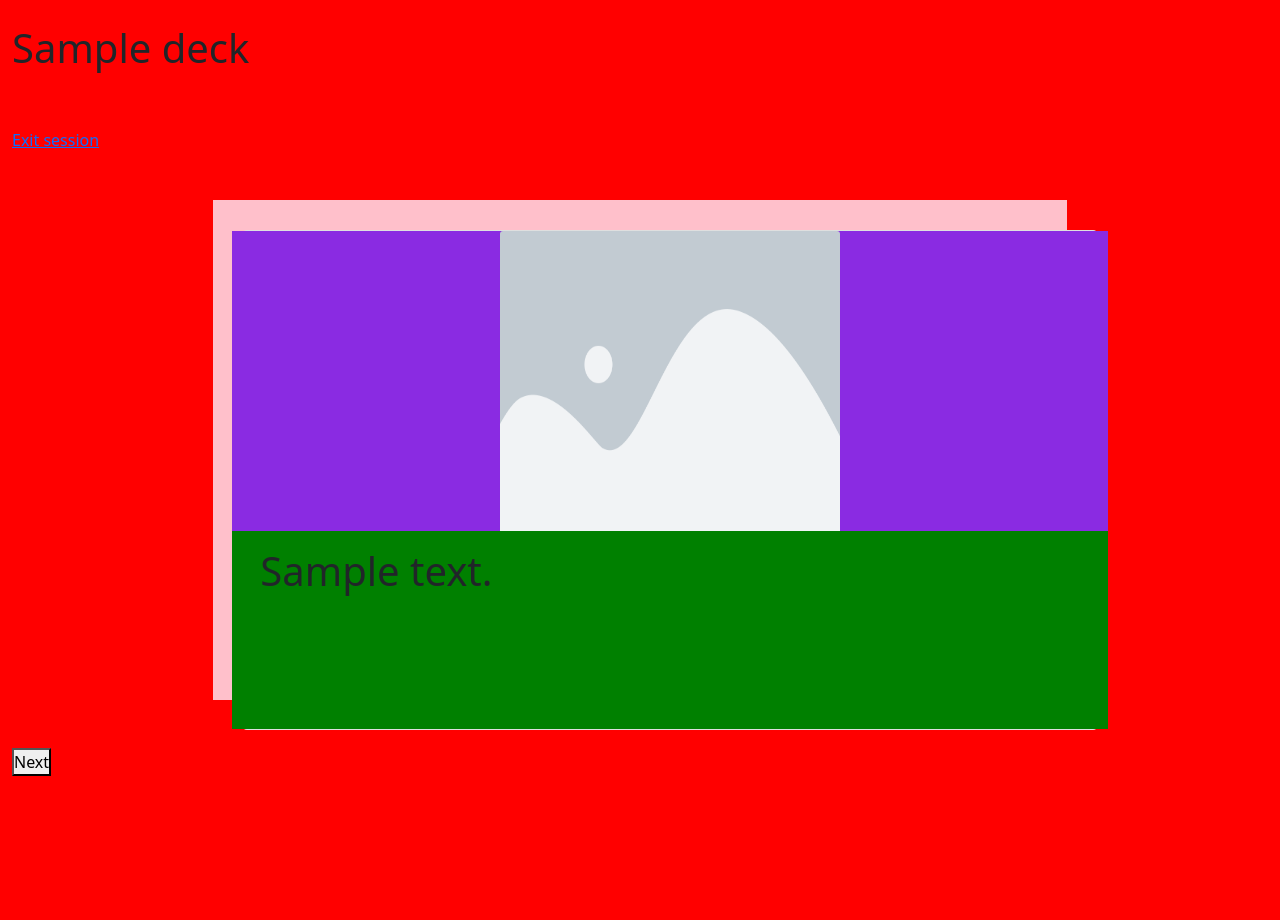
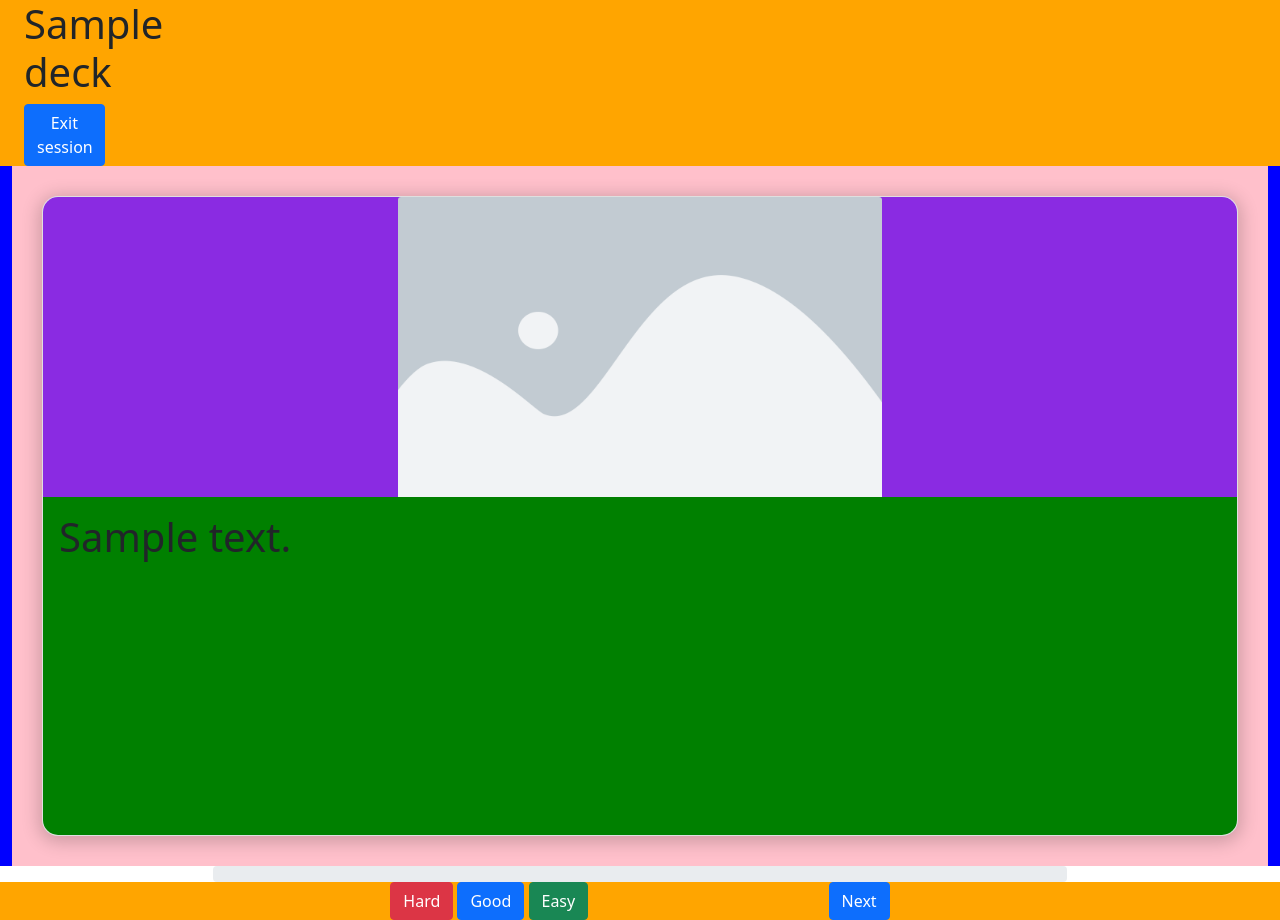
Before and after one commit to pamelamor/studybit, a Flask app: page /study-session/1 in a window 1280 px wide. Before the commit the page ends 776 px from the top, so only its background shows below. Run offline with Flask 2, Linux system fonts and the light colour scheme; tables that the repository leaves empty hold one stand-in row (values such as "Sample post").

Commit message:
Deck update form, and stydu session button flip = complete

```diff
--- a/server.py
+++ b/server.py
@@ -32,19 +32,19 @@ app.secret_key = "dev"
 app.jinja_env.undefined = StrictUndefined
 
 ###################################################### TWILIO API
-client = Client(ACCOUNT_SID, AUTH_TOKEN)
-print(repr(datetime.utcnow()))
+# client = Client(ACCOUNT_SID, AUTH_TOKEN)
+# print(repr(datetime.utcnow()))
 
-message = client.messages \
-    .create(
-         messaging_service_sid = 'MG1226bd960a44a56fe787f2dc71c59d46',
-         body = 'It works!',
-         send_at = datetime(2023, 4, 25, 15, 00, 00),
-         schedule_type = 'fixed',
-         to = MY_NUM
-     )
+# message = client.messages \
+#     .create(
+#          messaging_service_sid = 'MG1226bd960a44a56fe787f2dc71c59d46',
+#          body = 'It works!',
+#          send_at = datetime(2023, 4, 25, 15, 00, 00),
+#          schedule_type = 'fixed',
+#          to = MY_NUM
+#      )
 
-print(message.sid)
+# print(message.sid)
 
 ###################################################### SIGNIN/UP ROUTES
 @app.route('/')
@@ -203,35 +203,31 @@ def edit_deck(deck_id):
         return render_template('customizer.html', flashcards=flashcards, deck=deck, fonts=fonts)
 
 
-    #BLOCK#3: Allow for th user to send singular field data while leaving the rest empty.
-    # elif request.method == 'POST':
+    #BLOCK#3: Allow for the user to send singular field data while leaving the rest empty.
+    elif request.method == 'POST':
 
-    #     deck_name = request.form.get('deck_name')
-    #     print(deck_name)
-    #     print("******************************************")
-    #     print(request.form.get('deck_img'))
-    #     print("******************************************")
-    #     # img_file = request.files['deck_img']
-    #     # print(img_file)
-    #     # print("******************************************")
+        deck_name = request.form.get('deck_name')
+        img_file = request.files['deck_img']
 
-    #     # result = cloudinary.uploader.upload(img_file, api_key=CLOUDINARY_KEY,
-    #     #                                 api_secret=CLOUDINARY_SECRET,
-    #     #                                 cloud_name=CLOUDINARY_NAME)
-    #     # deck_img_url = result['secure_url']
-    #     deck_img_url = None
+        if img_file.filename == "dummyfile.png":
 
+            deck = crud.get_deck_by_id(deck_id)
+            deck_img_url = deck.deck_img_url
 
-    #     deck_font = request.form.get('deck_font')
-    #     print(deck_font)
-    #     print("******************************************")
-    #     deck_font_color = request.form.get('deck_font_color')
-    #     print(deck_font_color)
-    #     print("******************************************")
-    #     crud.update_deck_by_id(deck_id,deck_name,deck_img_url, deck_font, deck_font_color)
+        else:
 
-    #     return jsonify({'deck_name': deck_name, "deck_img_url": deck_img_url, "deck_font": deck_font,
-    #                     "deck_font_color": deck_font_color})
+            result = cloudinary.uploader.upload(img_file,
+                                            api_key=CLOUDINARY_KEY,
+                                            api_secret=CLOUDINARY_SECRET,
+                                            cloud_name=CLOUDINARY_NAME)
+            deck_img_url = result['secure_url']
+
+        deck_font = request.form.get('deck_font')
+        deck_font_color = request.form.get('deck_font_color')
+        crud.update_deck_by_id(deck_id,deck_name,deck_img_url, deck_font, deck_font_color)
+
+        return jsonify({'deck_name': deck_name, "deck_img_url": deck_img_url, "deck_font": deck_font,
+                        "deck_font_color": deck_font_color})
 
 
 #BLOCK#2: Create a flashcard asynchrounously with AJAX.
@@ -300,7 +296,7 @@ def study_session(deck_id):
         flashcards = crud.get_flashcards_by_deck(deck_id)
 
         i = int(request.json.get('i'))
-        if i-1 < -len(flashcards):
+        if i - 1 < -len(flashcards):
 
             return jsonify({'msg': "Finished!"})
         else:
--- a/static/styles.css
+++ b/static/styles.css
@@ -16,27 +16,34 @@
 }
 
 .card-container{
-    perspective: 200rem;
-    position: relative;
-    height:500px;
+    height:700px;
+    width:1300px
 }
 
-.card-container:hover .card-front{
+.card_inner{
+    width: 100%;
+    height: 100%;
+    transition: transform 1s;
+    transform-style: preserve-3d;
+    cursor: pointer;
+    position: relative;
+}
+
+.card_inner.is-flipped{
     transform: rotateY(180deg);
 }
 
-.card-container:hover .card-back{
-    transform: rotateY(0deg);
+.card_inner > .card{
+    position: absolute;
+    width: 100%;
+    height: 100%;
+    -webkit-backface-visibility: hidden;
+    backface-visibility: hidden;
+    overflow: hidden;
+    border-radius: 16px;
+    box-shadow: 0px 3px 18px 3px rgba(0,0,0, 0.2);
 }
 
 .card-back{
     transform: rotateY(180deg);
 }
-
-.card-container > .card{
-    transition: all 0.9s;
-    height: 100%;
-    width: 100%;
-    position: absolute;
-    backface-visibility: hidden;
-}
--- a/templates/customizer.html
+++ b/templates/customizer.html
@@ -47,12 +47,12 @@
             </div>
 
             <div class="row" id="deck-form" style="background-color: lightsalmon;">
-                <div class="col-6">
+                <div class="col-6" >
                     <img id="uploaded_image" src="{{deck.deck_img_url}}" width="500" height="300"/><br>
                 </div>
                 <form class="update-deck" id={{deck.deck_id}} enctype="multipart/form-data" method="POST">
                     Deck name: <input type="text" id="deck_name" name="deck_name_" value="{{deck.deck_name}}" placeholder={{deck.deck_name}}><br>
-                    Image: <input type="file" name="deck_img" id="deck_img_url" onchange="preview()"><br>
+                    Image: <input type="file" name="deck_img" id="deck_img_url" onchange="preview(this)"><br>
                     Font: <select id="deck_font" name="deck_font">
                         <option value={{deck.deck_font}} selected>{{ deck.deck_font }}</option>
                         {% for font in fonts %}
--- a/templates/studysession.html
+++ b/templates/studysession.html
@@ -8,16 +8,21 @@
 <div class="container-fluid">
     <div class="row fullview-row" style="background-color: red;">
 
+        <div class="row" style="background-color: orange;">
+            <div class="col-1">
                 <h1 id="deck.deck_id">{{deck.deck_name}}</h1>
-        <a href="/workspace" style="display:block;" id="exit">Exit session</a>
+                <a href="/workspace" class="btn btn-primary" style="display:block;" id="exit">Exit session</a>
+            </div>
+        </div>
 
+        <div class="row" style="background-color: blue; justify-content:center;">
             <div class="col-8" id="finished" style="display:none; background-color: pink; padding: 30px;">
                 <h1>Review completed!</h1>
                 <a href="/workspace">Return to workspace</a>
             </div>
 
             <div class="col-8 card-container" id="unfinished" style="display:block; background-color: pink; padding: 30px;">
-
+                <div class="card_inner">
                     <div class="card card-front">
                         <div class="row" style="background-color: blueviolet; justify-content: center;" >
                             <div class="col-5">
@@ -34,11 +39,25 @@
                             <h1 class="card-title" name="{{i}}" id="back_content">{{flashcards[i].back_content}}</h1>
                         </div>
                     </div>
-
+                </div>
+            </div>
         </div>
 
+        <div class="col-8 progress" role="progressbar" aria-label="Basic example" aria-valuenow="0" aria-valuemin="0" aria-valuemax="100">
+            <div class="progress-bar" style="width: 0%"></div>
+        </div>
+
+        <div class="row" style="background-color: orange;justify-content:center;">
+            <div class="col-5" style="display:flex; justify-content:space-between;">
+
                 <div>
-            <button class="next" id={{deck.deck_id}}>Next</button>
+                    <button class="btn btn-danger">Hard</button>
+                    <button class="btn btn-primary">Good</button>
+                    <button class="btn btn-success">Easy</button>
+                </div>
+
+                <button class="next btn btn-primary" id={{deck.deck_id}}>Next</button>
+            </div>
         </div>
 
     </div>
```
Also changed, not shown: static/script.js (+58 -74 lines). Lines whose indentation alone changed are shown as unchanged.
